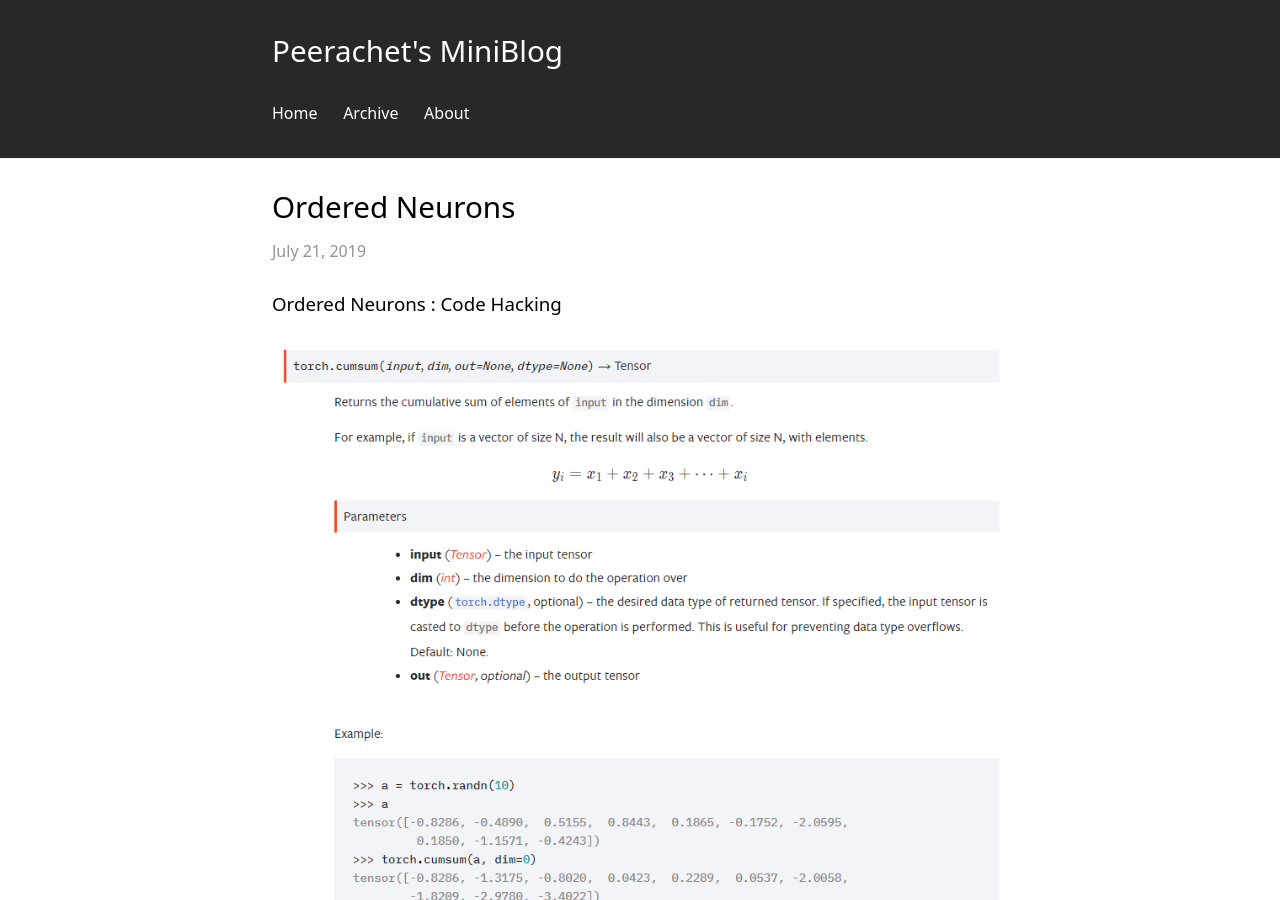
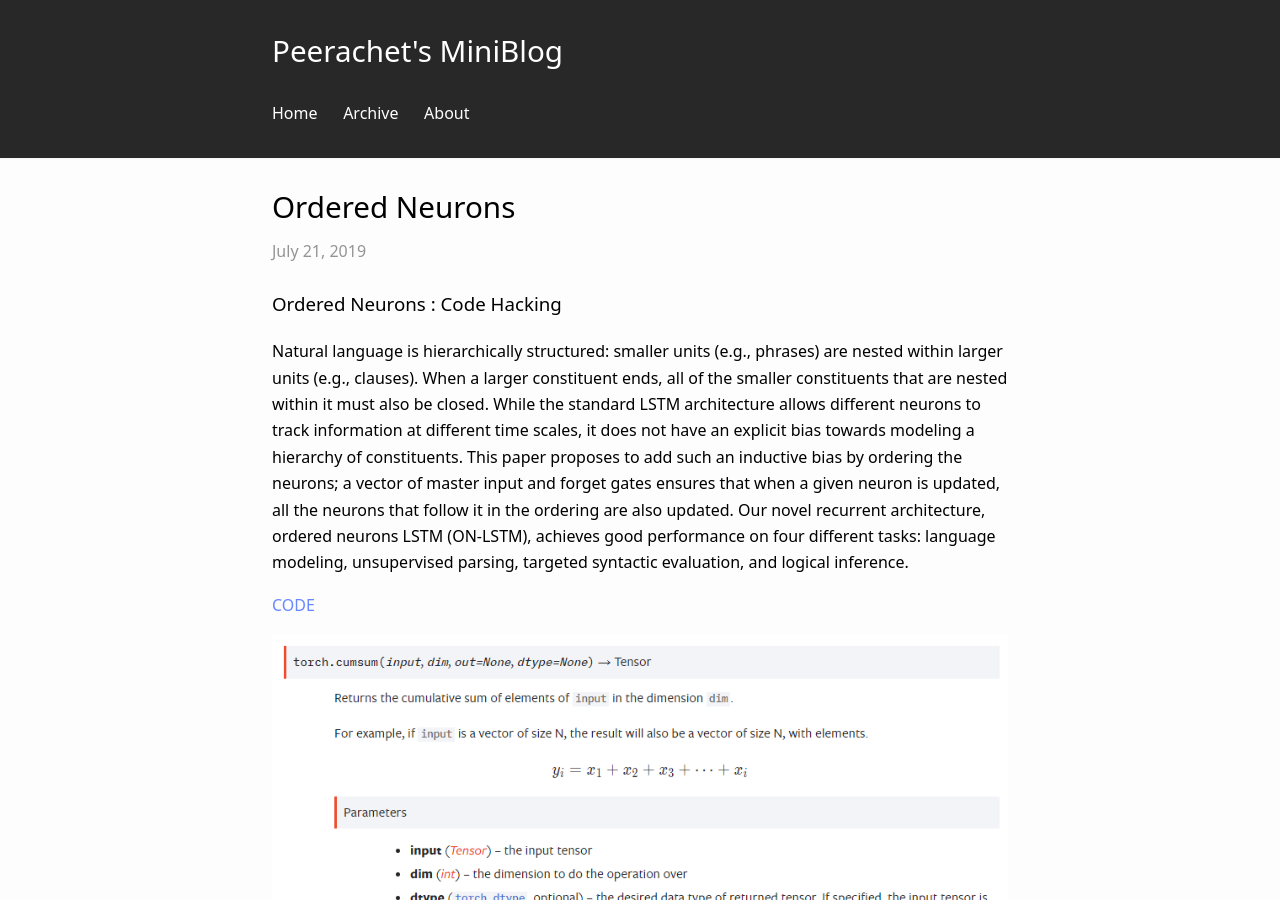
Before and after one commit to peerachetporkaew/simpleblog, a Jekyll site: the page built from _posts/2019-07-21-OrderedNeurons.md, in a window 1280 px wide and 900 px high. Built offline with Jekyll 4.4.1, drawn with Linux system fonts in a browser that asks for light colours; comment, search, counter and statistics services are not loaded.

Commit message:
order neurons

```diff
--- a/_posts/2019-07-21-OrderedNeurons.md
+++ b/_posts/2019-07-21-OrderedNeurons.md
@@ -8,7 +8,13 @@ categories: Paper
 
 ### Ordered Neurons : Code Hacking
 
+Natural language is hierarchically structured: smaller units (e.g., phrases) are nested within larger units (e.g., clauses). When a larger constituent ends, all of the smaller constituents that are nested within it must also be closed. While the standard LSTM architecture allows different neurons to track information at different time scales, it does not have an explicit bias towards modeling a hierarchy of constituents. This paper proposes to add such an inductive bias by ordering the neurons; a vector of master input and forget gates ensures that when a given neuron is updated, all the neurons that follow it in the ordering are also updated. Our novel recurrent architecture, ordered neurons LSTM (ON-LSTM), achieves good performance on four different tasks: language modeling, unsupervised parsing, targeted syntactic evaluation, and logical inference.
+
+[CODE](https://github.com/yikangshen/Ordered-Neurons)
+
+
 ![torch.cumsum](./assets/torch.cumsum.PNG)
+
 
 
 ### English
```
